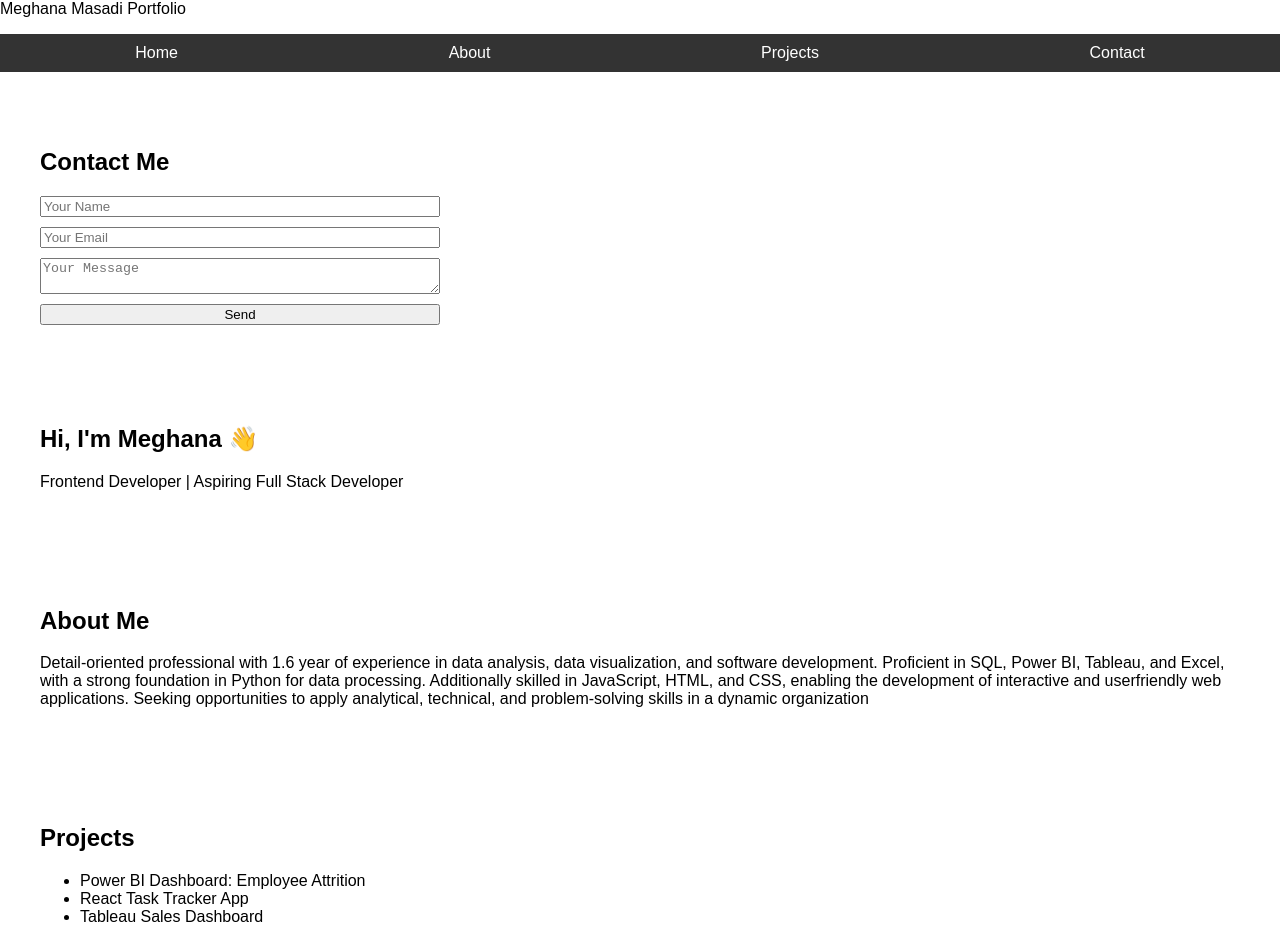
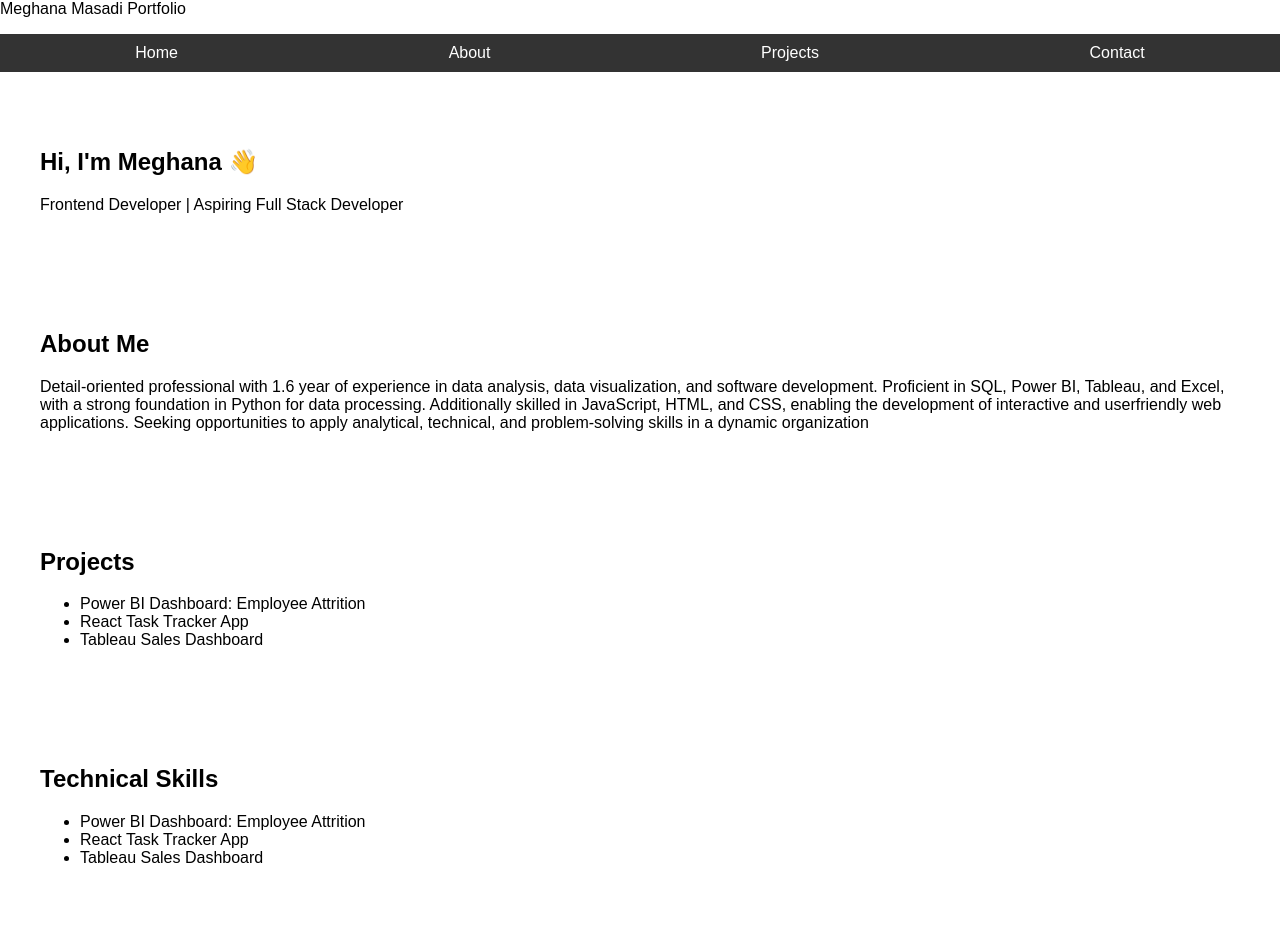
Before and after one commit to Meghanamasadi/portfolio, a React (Create React App) app: page / in a window 1280 px wide. Shown: the top 952 px of the page. Built offline with nearby package versions, Linux system fonts and the light colour scheme.

Commit message:
added skill

```diff
--- a/src/App.js
+++ b/src/App.js
@@ -5,6 +5,7 @@ import Contact from './components/Contact';
 import Home from './components/Home';
 import About from './components/About';
 import Projects from './components/Projects';
+import Skills from './components/SkillSet';
 
 function App() {
     return (
@@ -12,10 +13,11 @@ function App() {
             <div> Meghana Masadi Portfolio</div>
             <div>
                 <Navbar />
-                <Contact />
                 <Home />
                 <About />
                 <Projects />
+                <Skills />
+                <Contact />
             </div>
         </>
     );
--- /dev/null
+++ b/src/components/SkillSet.js
@@ -0,0 +1,11 @@
+const Skills = () => (
+    <section id='skills'>
+        <h2>Technical Skills</h2>
+        <ul>
+            <li>Power BI Dashboard: Employee Attrition</li>
+            <li>React Task Tracker App</li>
+            <li>Tableau Sales Dashboard</li>
+        </ul>
+    </section>
+);
+export default Skills;
```
